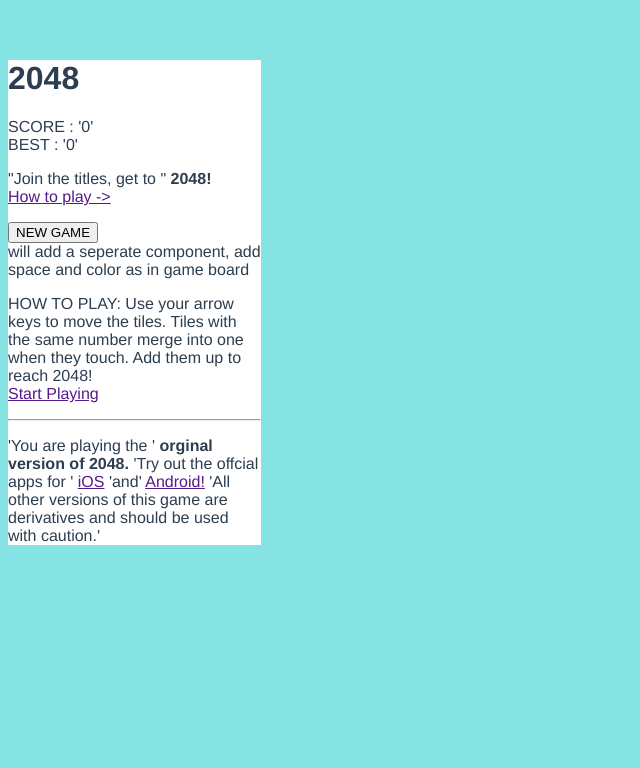
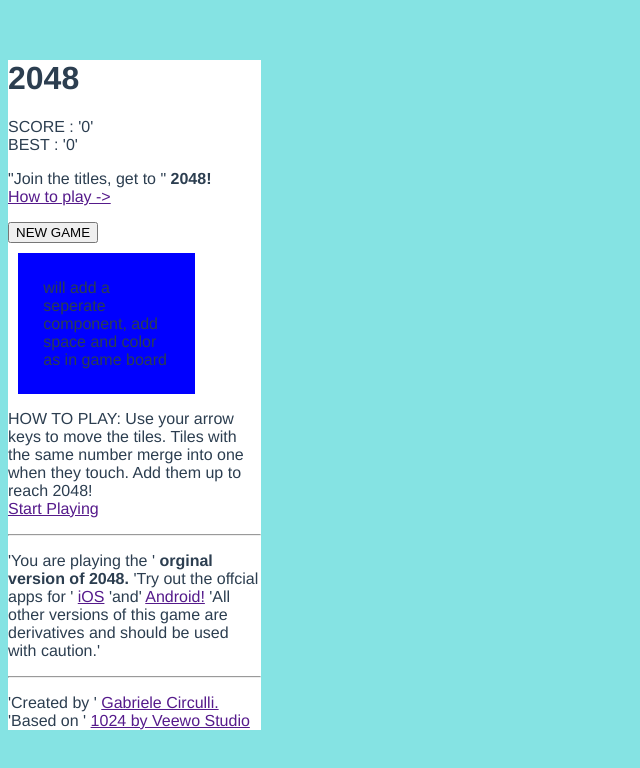
Before and after one commit to vinayjs/2048-gamevuejs, a Vue app: page / in a window 1280 px wide. Shown: the top 768 px of the page, without its empty margins (0-640 px from the left). Built offline with nearby package versions, Linux system fonts and the light colour scheme.

Commit message:
add css for the proxy gameboard to differentiate

```diff
--- a/src/components/MainContainer.vue
+++ b/src/components/MainContainer.vue
@@ -36,6 +36,13 @@
         <a href="">Android!</a>
         'All other versions of this game are derivatives and should be used with caution.'
       </p>
+      <hr>
+      <p>
+        'Created by '
+        <a href="">Gabriele Circulli.</a>
+        'Based on '
+        <a href="">1024 by Veewo Studio</a>
+      </p>
    </div>
 </template>
 
@@ -70,4 +77,11 @@ export default {
   width: 20%;
 
 }
+.game-board {
+  margin: 10px;
+  width: 50%;
+  height: 50%;
+  padding: 10%;
+  background-color: blue;
+}
 </style>
```
